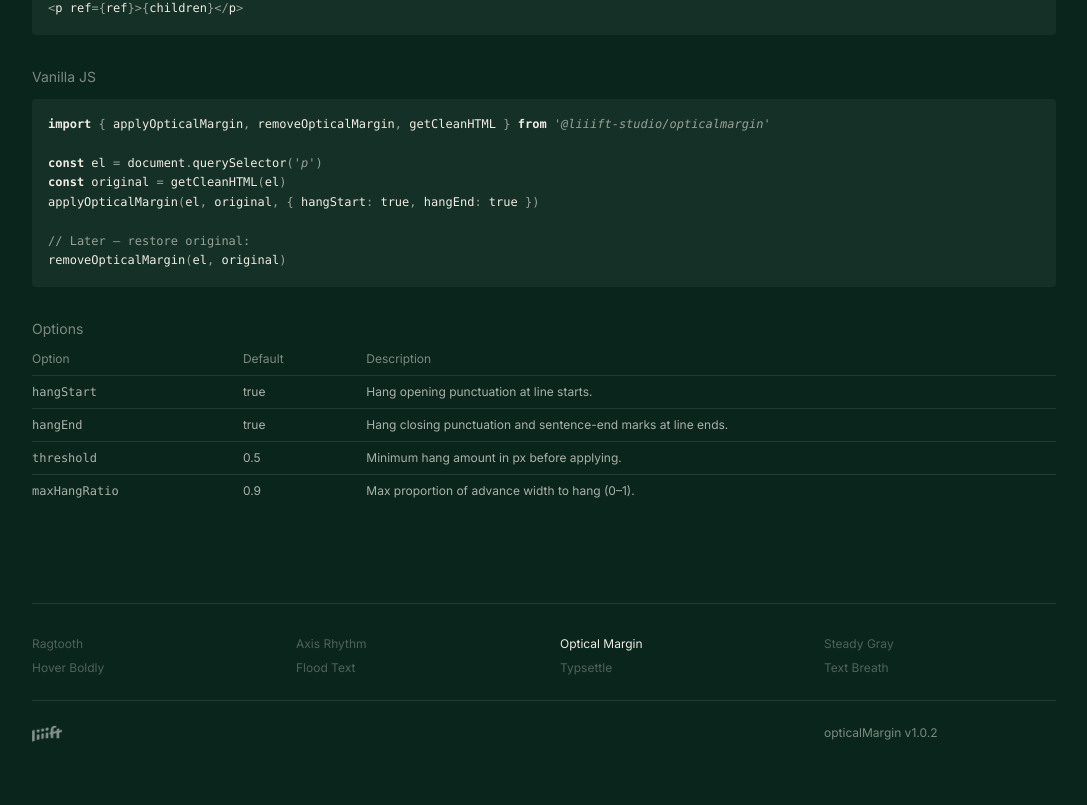
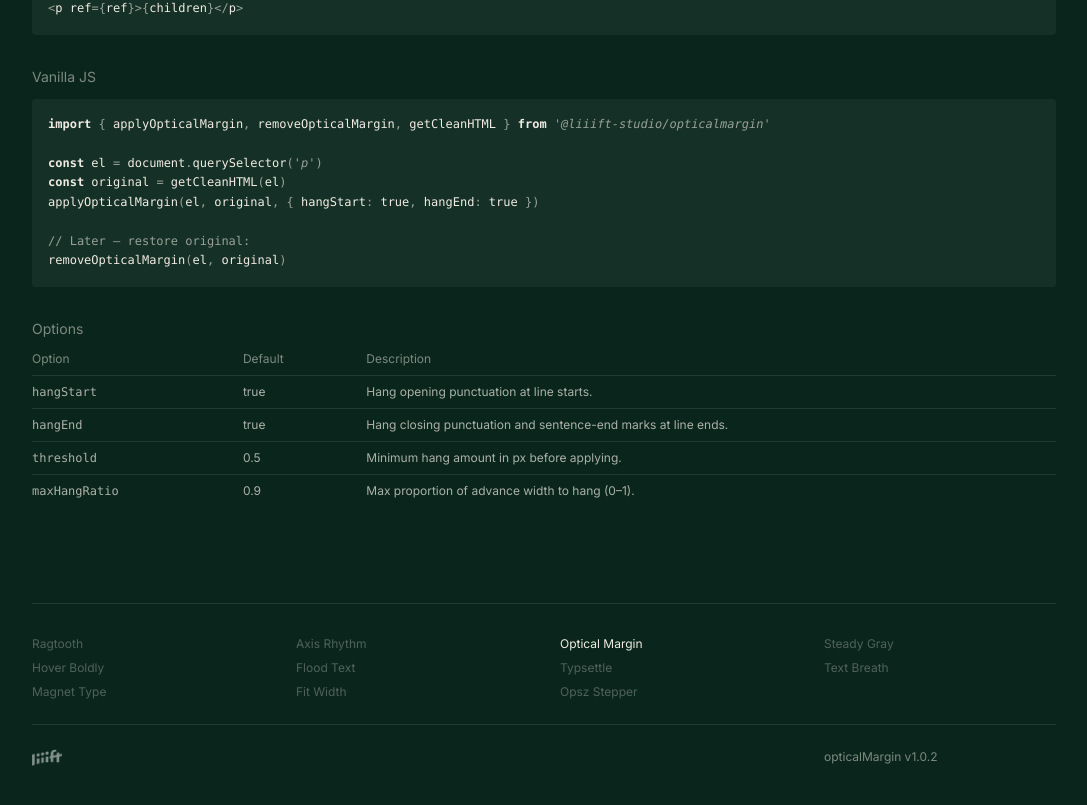
Before and after one commit to Liiift-Studio/OpticalMargin, a Next.js app in the folder site/: page / in a window 1280 px wide. Shown: the part 1792-2597 px from the top of the page, without its empty margins (96-1183 px from the left). Built offline with nearby package versions, Linux system fonts and the light colour scheme.

Commit message:
ToolDirectory: add Magnet Type, Fit Width, Opsz Stepper

```diff
--- a/site/src/components/ToolDirectory.tsx
+++ b/site/src/components/ToolDirectory.tsx
@@ -9,6 +9,9 @@
 	{ name: "Flood Text",     url: "https://floodtext.com",     id: "floodText"     },
 	{ name: "Typsettle",      url: "https://typsettle.com",     id: "typsettle"     },
 	{ name: "Text Breath",    url: "https://textbreath.com",    id: "textBreath"    },
+	{ name: "Magnet Type",    url: "https://magnettype.com",    id: "magnetType"    },
+	{ name: "Fit Width",      url: "https://fitwidth.com",      id: "fitWidth"      },
+	{ name: "Opsz Stepper",   url: "https://opszstepper.com",   id: "opszStepper"   },
 ]
 
 /** Links to all tools; highlights the current one without a link. */
```
